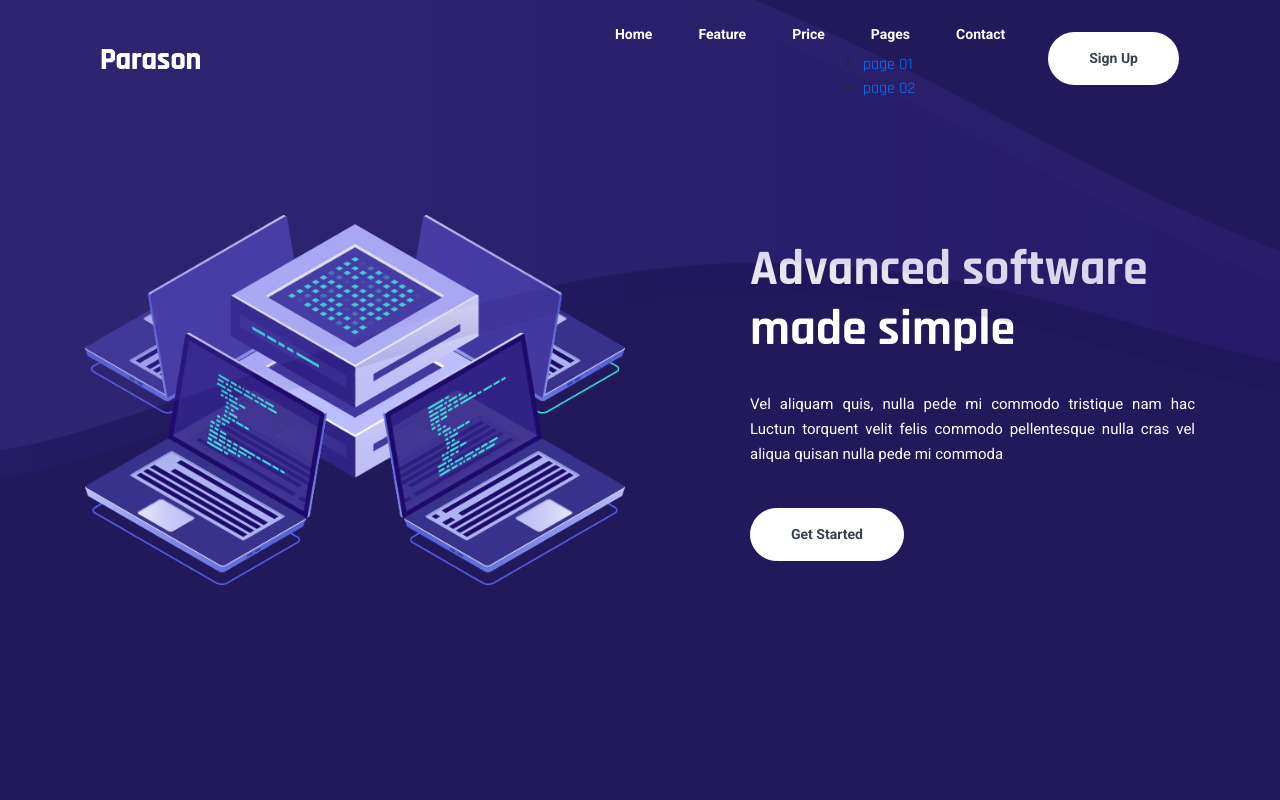
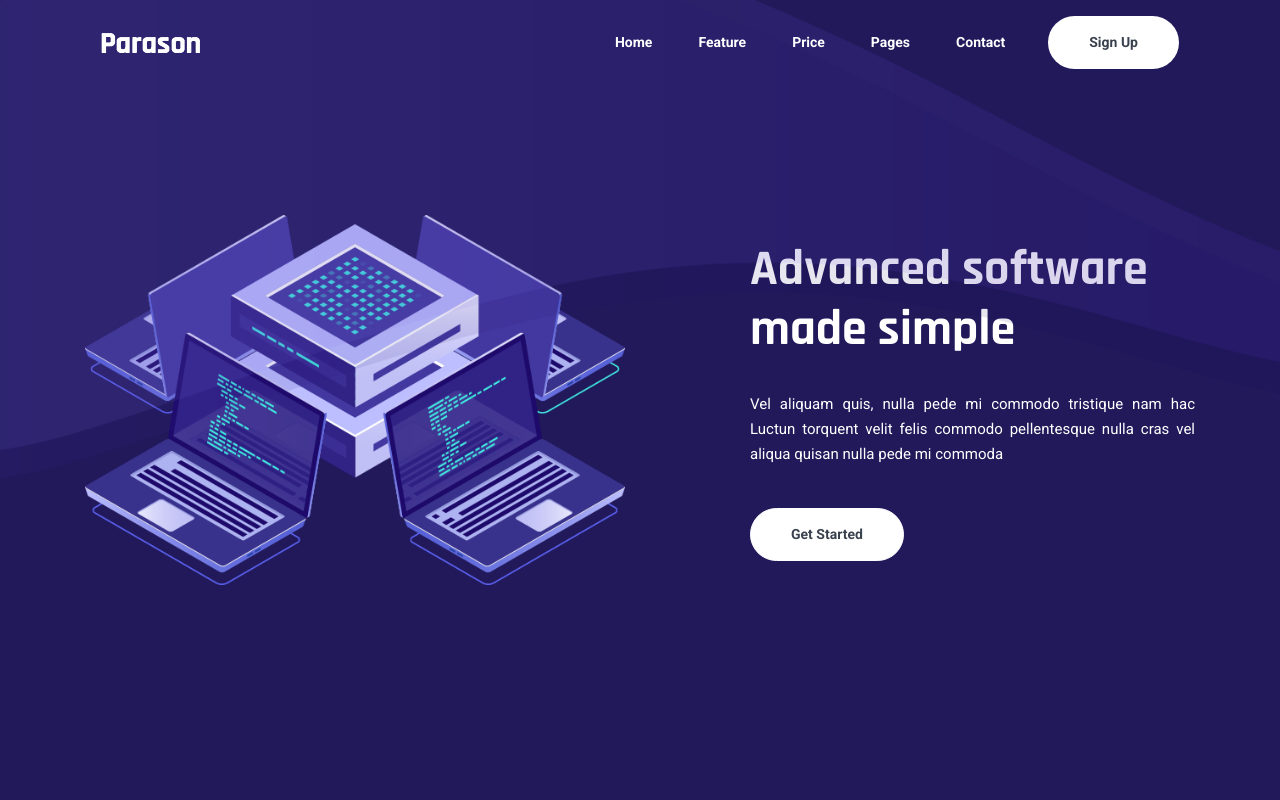
Before and after one commit to BellalH/Parason-template-design, a plain HTML site: page index.html in a window 1280 px wide. Shown: the top 800 px of the page. Drawn offline with nearby package versions, Linux system fonts and the light colour scheme.

Commit message:
Update index.html

```diff
--- a/index.html
+++ b/index.html
@@ -43,10 +43,6 @@
                 </li>
                 <li class="nav-item">
                   <a class="nav-link" href="#">pages</a>
-                  <ul class="sub-menu">
-                    <li><a href="#">page 01</a></li>
-                    <li><a href="#">page 02</a></li>
-                  </ul>
                 </li>
                 <li class="nav-item">
                   <a class="nav-link" href="#">contact</a>
```
